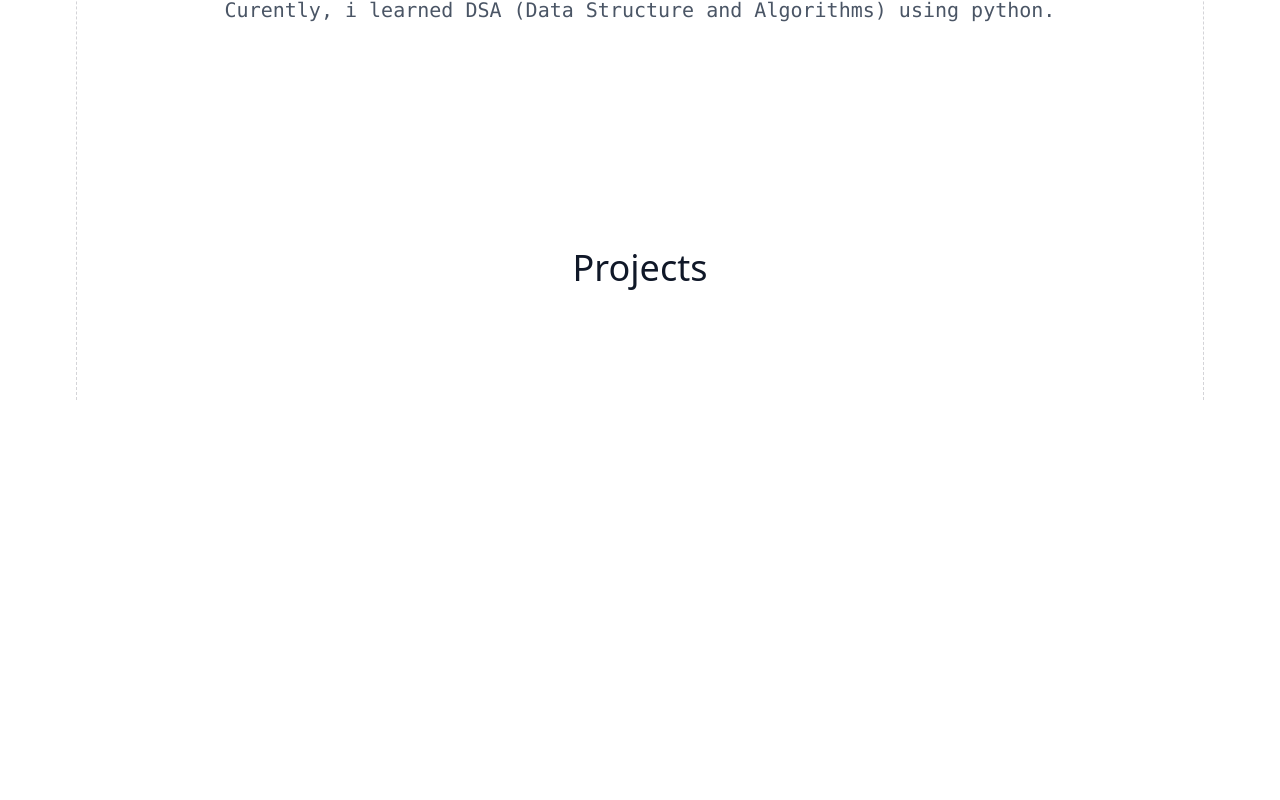
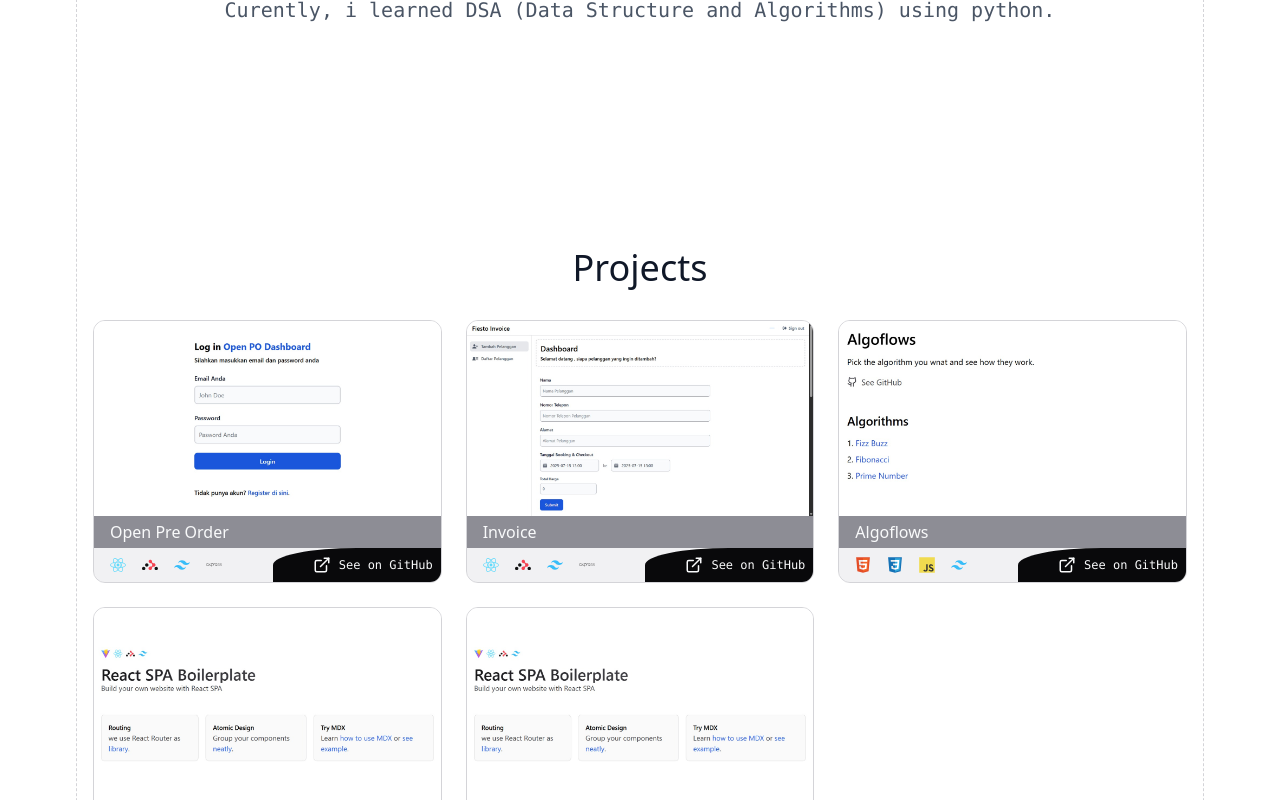
Before and after one commit to evanalifian/cnsl.lg-evanalifian, a React (Vite) app: page / in a window 1280 px wide. Shown: the part 980-1780 px from the top of the page. Built offline with nearby package versions, Linux system fonts and the light colour scheme.

Commit message:
creat projects section

```diff
--- a/src/App.jsx
+++ b/src/App.jsx
@@ -4,6 +4,7 @@ import Jumbotron from "./components/layout/Jumbotron";
 import TechStacks from "./components/layout/TechStacks";
 import data from "../data.json";
 import About from "./components/layout/About";
+import Projects from "./components/layout/Projects";
 
 export default function App() {
   return (
@@ -13,14 +14,7 @@ export default function App() {
         <Jumbotron />
         <TechStacks />
         <About />
-        <section className="space-y-8 py-28 md:text-center lg:text-start">
-          <h2
-            id="projects"
-            className="scroll-mt-16 text-3xl font-medium text-gray-900 md:scroll-mt-24 md:text-center md:text-4xl"
-          >
-            Projects
-          </h2>
-        </section>
+        <Projects />
       </MainContent>
     </>
   );
--- /dev/null
+++ b/src/components/layout/Projects.jsx
@@ -0,0 +1,20 @@
+import data from "../../../data.json"
+import CardProject from "../ui/CardProject";
+
+export default function Projects() {
+  return (
+    <section className="space-y-8 py-28 md:text-center lg:text-start">
+      <h2
+        id="projects"
+        className="scroll-mt-16 text-3xl font-medium text-gray-900 md:scroll-mt-24 md:text-center md:text-4xl"
+      >
+        Projects
+      </h2>
+      <div className="grid gap-6 md:grid-cols-3">
+        {data.projects.map((p) => (
+          <CardProject key={p.name} project={p} />
+        ))}
+      </div>
+    </section>
+  );
+}
--- /dev/null
+++ b/src/components/ui/CardProject.jsx
@@ -0,0 +1,36 @@
+import { ExternalLink } from "lucide-react";
+import React from "react";
+
+export default function CardProject({ project }) {
+  return (
+    <div className="overflow-hidden rounded-xl border border-zinc-300 bg-white">
+      <figure>
+        <img src={project.img} alt={`${project.name} img`} />
+        <figcaption className="flex items-end bg-zinc-500/80 px-4 py-1 font-medium text-gray-50">
+          {project.name}
+        </figcaption>
+      </figure>
+      <div className="flex justify-end bg-zinc-200/50">
+        <div className="flex flex-1 items-center gap-x-4 pl-4">
+          {project.techs.map((t) => (
+            <img
+              key={t.name}
+              src={t.icon}
+              alt={`${t.name} icon`}
+              className="w-4"
+              title={t.name}
+            />
+          ))}
+        </div>
+        <a
+          href={project.github}
+          target="_blank"
+          className="inline-flex items-center gap-x-2 rounded-tl-[50%] bg-zinc-950 p-2 pl-10 font-mono text-xs text-gray-50"
+        >
+          <ExternalLink size={18} />
+          See on GitHub
+        </a>
+      </div>
+    </div>
+  );
+}
```
